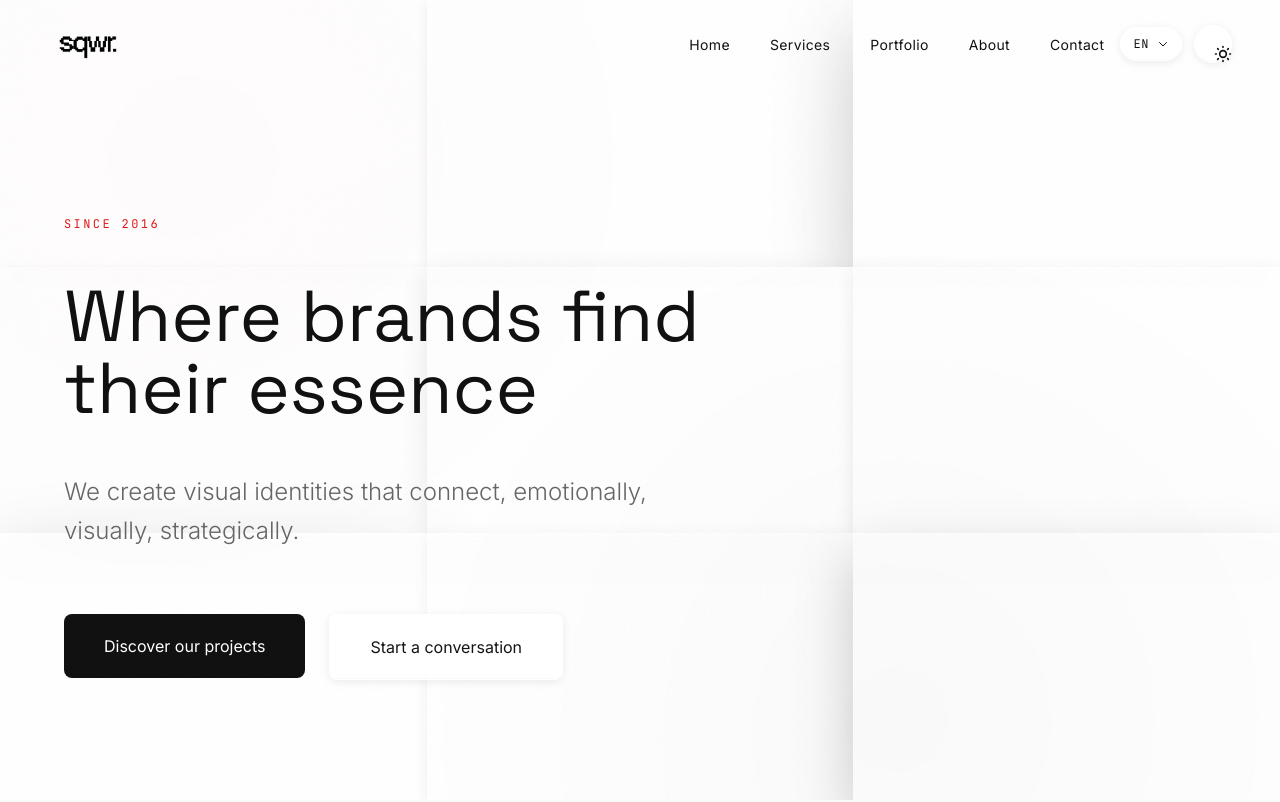
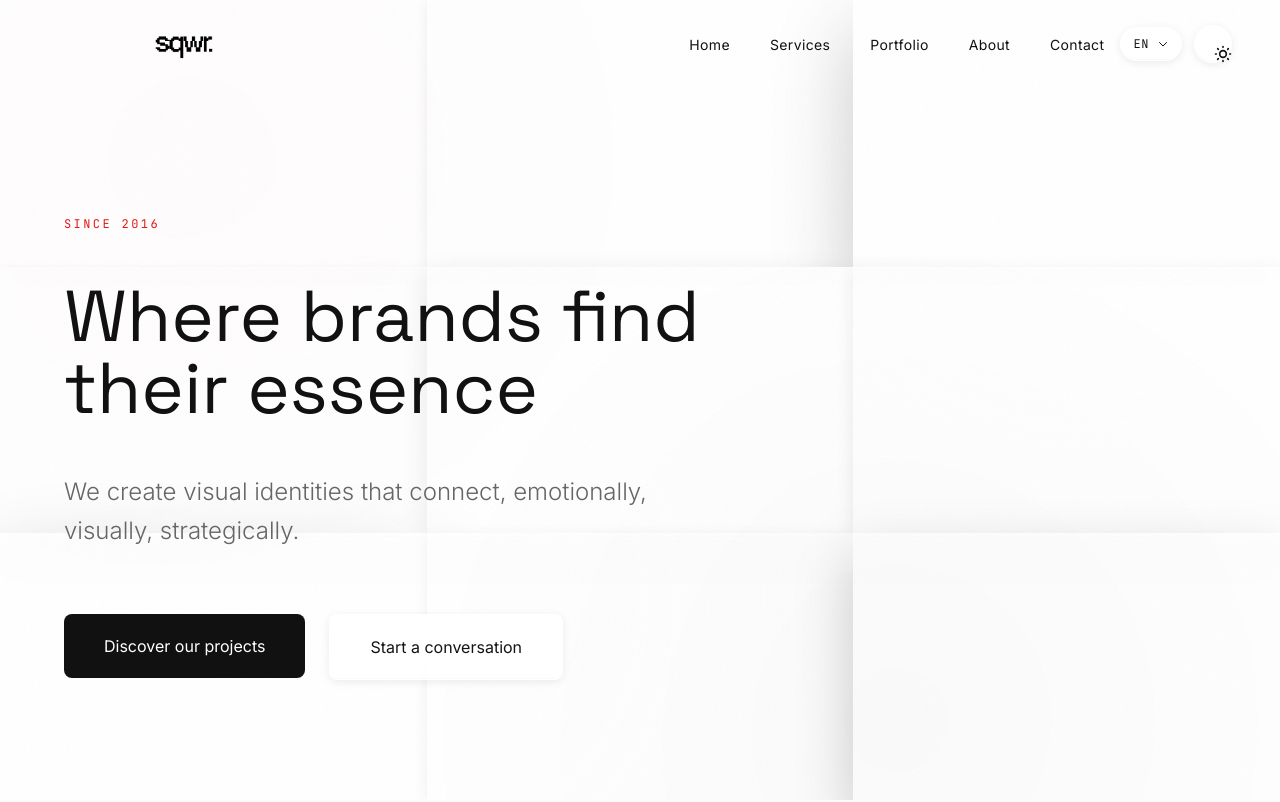
Before and after one commit to samsam007b/sqwr-site, a Next.js app: page / in a window 1280 px wide. Shown: the top 802 px of the page. Built offline with nearby package versions, Linux system fonts and the light colour scheme.

Commit message:
Move header logo to the right (premium positioning) + sync animation target position

```diff
--- a/components/Header.tsx
+++ b/components/Header.tsx
@@ -41,10 +41,10 @@ const Header = () => {
     >
       <nav className="container mx-auto px-6 lg:px-12 py-6">
         <div className="flex items-center justify-between">
-          {/* Logo */}
+          {/* Logo - offset to the right for premium feel */}
           <Link
             href="/"
-            className="flex items-center hover:opacity-80 transition-opacity duration-200"
+            className="flex items-center hover:opacity-80 transition-opacity duration-200 ml-12 lg:ml-24"
           >
             <Image
               src="/sqwr-logo.png"
--- a/components/PixelMigrationIntro.tsx
+++ b/components/PixelMigrationIntro.tsx
@@ -68,8 +68,11 @@ export default function PixelMigrationIntro() {
       const imageData = tempCtx.getImageData(0, 0, tempCanvas.width, tempCanvas.height);
       const pixels: Pixel[] = [];
 
-      // Header position (approximate - left side with padding)
-      const headerPaddingX = width < 768 ? 24 : 48; // px-6 lg:px-12
+      // Header position - EXACT match with Header.tsx
+      // px-6 lg:px-12 + ml-12 lg:ml-24
+      const headerPaddingX = width < 768
+        ? 24 + 48   // px-6 (24px) + ml-12 (48px) = 72px
+        : 48 + 96;  // lg:px-12 (48px) + lg:ml-24 (96px) = 144px
       const headerPaddingY = 24; // py-6
 
       // Extract black pixels
```
